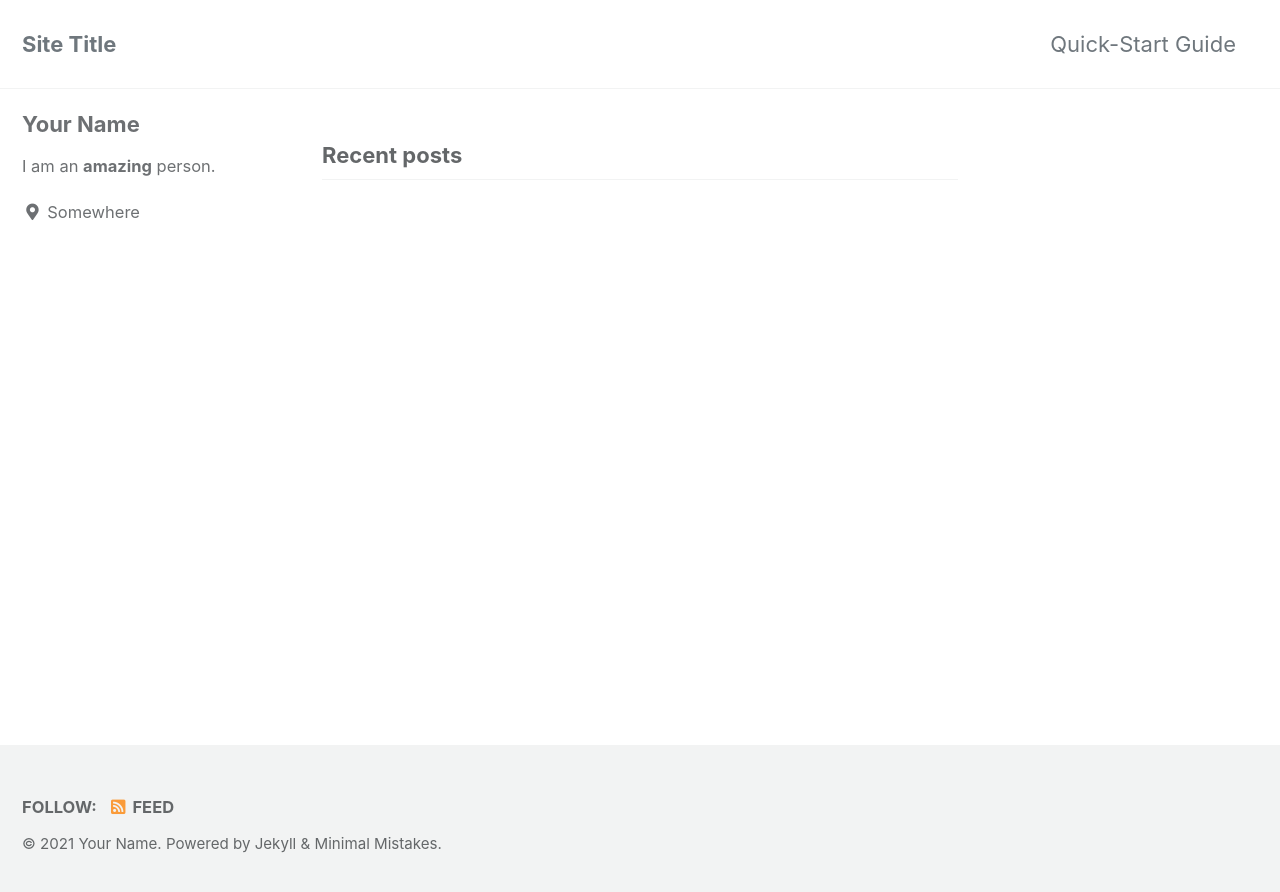
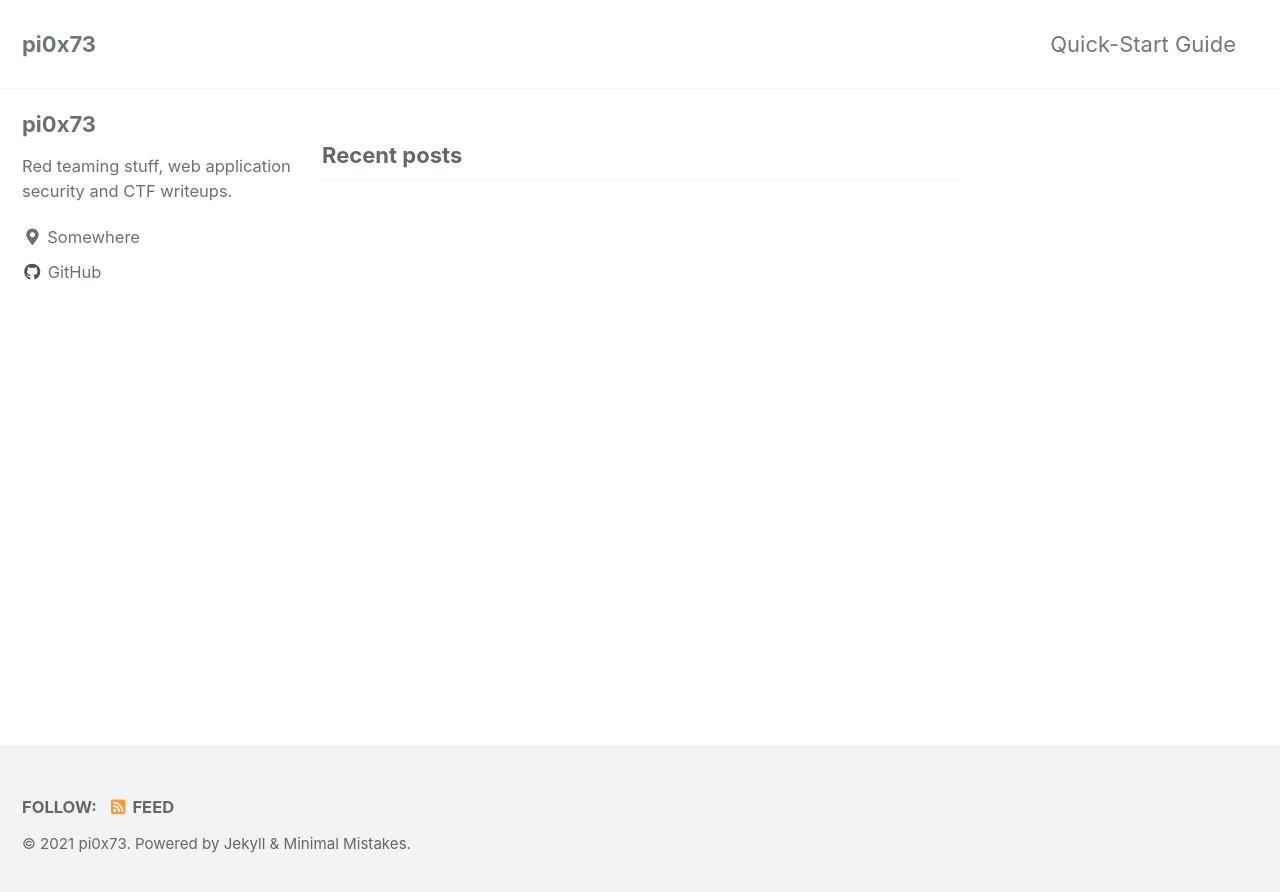
Before and after one commit to suldod/suldod.github.io.bak, a Jekyll site: the page built from index.html, in a window 1280 px wide. Shown: the top 892 px of the page. Built offline with Jekyll 4.4.1, drawn with Linux system fonts in a browser that asks for light colours; cached includes are drawn as plain includes; the list of posts is cut into pages by our own code.

Commit message:
Update _config.yml

```diff
--- a/_config.yml
+++ b/_config.yml
@@ -16,10 +16,10 @@ minimal_mistakes_skin    : "default" # "air", "aqua", "contrast", "dark", "dirt"
 
 # Site Settings
 locale                   : "en-US"
-title                    : "Site Title"
+title                    : "pi0x73"
 title_separator          : "-"
 subtitle                 : # site tagline that appears below site title in masthead
-name                     : "Your Name"
+name                     : "pi0x73"
 description              : "An amazing website."
 url                      : # the base hostname & protocol for your site e.g. "https://mmistakes.github.io"
 baseurl                  : # the subpath of your site, e.g. "/blog"
@@ -94,9 +94,9 @@ analytics:
 
 # Site Author
 author:
-  name             : "Your Name"
+  name             : "pi0x73"
   avatar           : # path of avatar image, e.g. "/assets/images/bio-photo.jpg"
-  bio              : "I am an **amazing** person."
+  bio              : "Red teaming stuff, web application security and CTF writeups."
   location         : "Somewhere"
   email            :
   links:
@@ -114,7 +114,7 @@ author:
       # url: "https://facebook.com/"
     - label: "GitHub"
       icon: "fab fa-fw fa-github"
-      # url: "https://github.com/"
+      url: "https://github.com/pi0x73"
     - label: "Instagram"
       icon: "fab fa-fw fa-instagram"
       # url: "https://instagram.com/"
```
